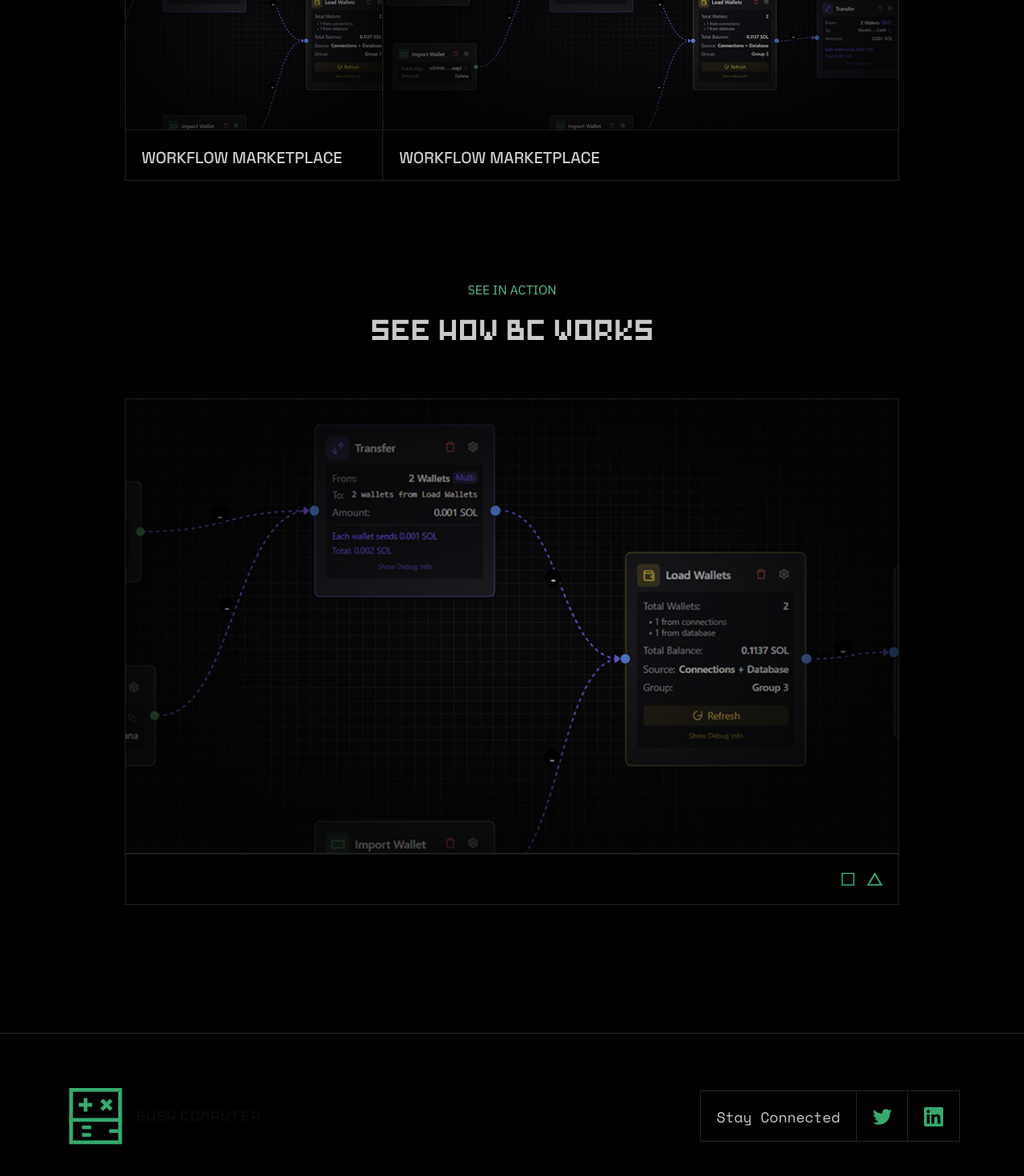
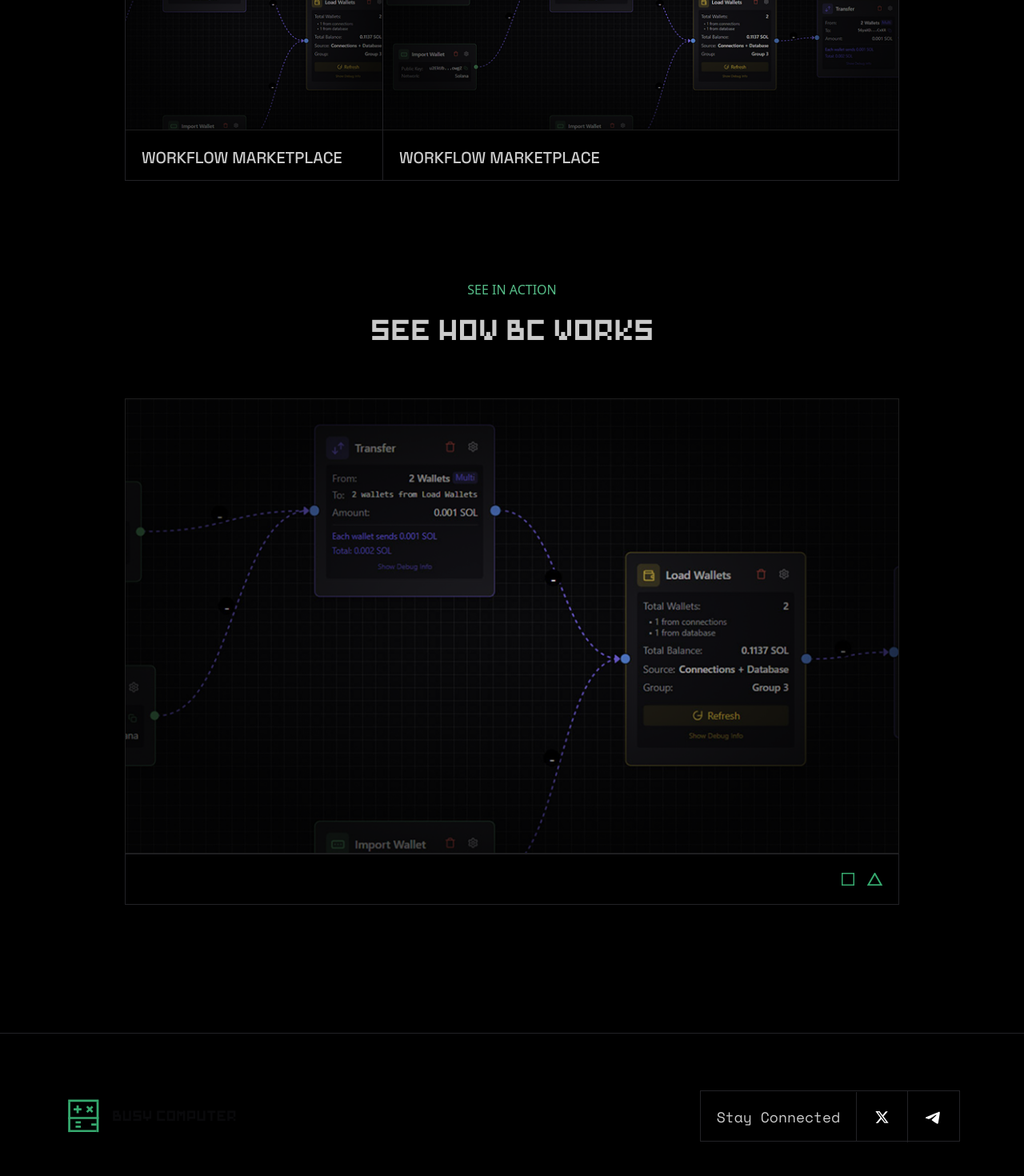
Before and after one commit to busycomputer/app, a Next.js app: page / in a window 1280 px wide. Shown: the part 1667-3137 px from the top of the page at 80% size. Built offline with nearby package versions, Linux system fonts and the light colour scheme.

Commit message:
Minor Updates on home page   - Added new icons to footer section   - Updated logo size on footer section   - Updated font-family on actions and feature section   - Updated padding on feature and workflow section in mobile responsive design   - Lint fix

```diff
--- a/src/components/home/feature/feature.tsx
+++ b/src/components/home/feature/feature.tsx
@@ -20,8 +20,8 @@ export default function Feature() {
   } = useFeatureAnimation()
 
   return (
-    <Bounded className="overflow-clip px-7 pb-3 pt-32" ref={containerRef}>
-      <p ref={headingRef} className="font-sans-plex w-fit pt-2 text-base text-primary md:mx-auto">
+    <Bounded className="overflow-clip px-7 pb-3 pt-20 sm:pt-32" ref={containerRef}>
+      <p ref={headingRef} className="font-sans-mono w-fit pt-2 text-base text-primary md:mx-auto">
         FEATURES
       </p>
       <h1
--- a/src/components/home/footer.tsx
+++ b/src/components/home/footer.tsx
@@ -8,6 +8,7 @@ import Logo from '@/assets/images/logo-192x192.png'
 import BzLogo from '../Icons/bz-logo'
 import LinkedId from '../svg/linkedId'
 import Twitter from '../svg/twitter'
+import TelegramIcon from '../svg/telegram-icon'
 
 const Footer = () => {
   const productLinks = [
@@ -89,7 +90,7 @@ const Footer = () => {
           {/* Logo and Social Links */}
           <div className="flex items-center justify-between">
             <div className="flex items-center gap-3 text-lg">
-              <Image src={ButtonContainer} alt="Logo" />
+              <Image src={ButtonContainer} alt="Logo" className="size-12" />
               <p className="font-space hidden sm:block">BUSY COMPUTER</p>
             </div>
 
@@ -99,11 +100,13 @@ const Footer = () => {
                   Stay Connected
                 </p>
               </div>
-              <div className="flex h-16 w-16 items-center justify-center border-r p-4">
-                <Twitter />
-              </div>
+              <Link href={`https://x.com/busycomputer`}>
+                <div className="flex h-16 w-16 items-center justify-center border-r p-4">
+                  <Twitter />
+                </div>
+              </Link>
               <div className="flex h-16 w-16 items-center justify-center p-4">
-                <LinkedId />
+                <TelegramIcon />
               </div>
             </div>
             {/* <div className="flex space-x-5">Add social media icons/links here</div> */}
--- a/src/components/home/hero/hero-description.tsx
+++ b/src/components/home/hero/hero-description.tsx
@@ -76,13 +76,13 @@ export default function HeroDescription({ className }: { className?: string }) {
       <div className="flex w-full max-w-xl flex-col items-center gap-4 md:max-w-3xl lg:max-w-[884px]">
         <div
           ref={headingRef}
-          className="font-space z-20 pt-3 text-3xl sm:text-center sm:text-4xl md:pt-0 md:text-4xl lg:text-[62px] lg:leading-[4.5rem]"
+          className="font-space z-20 pt-3 text-5xl sm:text-center sm:text-4xl md:pt-0 md:text-4xl lg:text-[62px] lg:leading-[4.5rem]"
         >
           BUILD AMAZING WORKFLOW AT WARPSEED
         </div>
         <div
           ref={textRef}
-          className="font-space-mono z-20 w-full text-xs uppercase text-muted-foreground sm:max-w-sm md:max-w-md md:text-center md:text-sm lg:max-w-[830px] lg:text-[16px] lg:leading-[1.5]"
+          className="font-space-mono z-20 w-full pr-8 text-xs uppercase text-muted-foreground sm:max-w-sm sm:pr-0 md:max-w-md md:text-center md:text-sm lg:max-w-[830px] lg:text-[16px] lg:leading-[1.5]"
         >
           Infrastructure that combines powerful AI, DeFi, and data scraping modules with a vibrant
           marketplace where creators can share and monetize their automated solutions
--- a/src/components/home/hero/hero.tsx
+++ b/src/components/home/hero/hero.tsx
@@ -10,7 +10,7 @@ export default function Hero() {
       <div className="absolute left-0 top-0 h-full w-full">
         <AnimatedBackgroundSquare />
       </div>
-      <Bounded className="max-w-[1312] px-5 pb-28">
+      <Bounded className="max-w-[1312] px-5 sm:pb-28">
         <div className="bg-circle-gradient absolute -top-[400px] left-1/2 h-[465px] w-64 -translate-x-1/2 rounded-full blur-[400px] md:-top-72 md:w-[365px]" />
         <HeroDescription />
         <EarlyAccessInput />
--- a/src/components/home/see-in-action.tsx
+++ b/src/components/home/see-in-action.tsx
@@ -9,7 +9,7 @@ export default function SeeInAction() {
   const { containerRef, headingRef, titleRef, videoRef } = useSeeInActionAnimation()
   return (
     <Bounded className="mb-5 overflow-clip px-7 pt-3 lg:mb-10 xl:mb-40" ref={containerRef}>
-      <p className="font-sans-plex mt-[100px] w-fit text-primary md:mx-auto" ref={titleRef}>
+      <p className="font-sans-mono mt-[100px] w-fit text-primary md:mx-auto" ref={titleRef}>
         SEE IN ACTION
       </p>
       <h1
--- /dev/null
+++ b/src/components/svg/telegram-icon.tsx
@@ -0,0 +1,23 @@
+export default function TelegramIcon() {
+  return (
+    <svg id="Layer_2" xmlns="http://www.w3.org/2000/svg" viewBox="0 0 200 200">
+      {/* <defs>
+        <style>
+          .cls-1 {
+            fill: #fff;
+          }
+        </style>
+      </defs> */}
+      <g id="Layer_1-2" data-name="Layer_1">
+        <g>
+          <rect width="200" height="200" />
+          <path
+            fill="#fff"
+            className="cls-1"
+            d="M117.71,91.72c-9.64,9.68-19.76,18.87-29.65,28.28-3.4,3.23-3.29,5.83.11,8.99.56.52,1.15,1.01,1.77,1.47,9.55,7.24,19.66,13.66,29.68,20.23,2.38,1.56,5,2.71,7.79,3.35,4.07.94,7.55-1.1,8.73-5.12.28-.95.44-1.95.6-2.93,2.89-18.19,5.79-36.37,8.64-54.57,1.25-7.96,2.38-15.93,3.35-22.46.13-6.32-2.27-8.36-7.05-7.44-.97.19-1.94.5-2.85.88-6.68,2.73-13.35,5.49-20.02,8.24-25.04,10.35-50.08,20.71-75.12,31.08-1.84.76-3.74,1.41-5.32,2.7-2.85,2.32-2.48,5.31.98,6.53,6.44,2.26,12.91,4.5,19.54,6.17,5.01,1.26,9.54.55,13.96-2.51,13.19-9.13,26.57-17.99,39.88-26.96,1.92-1.29,3.92-2.41,6.15-3.1.74-.23,1.53-.43,2.18.18.77.73.35,1.59.05,2.36-.71,1.83-2,3.25-3.36,4.62Z"
+          />
+        </g>
+      </g>
+    </svg>
+  )
+}
--- a/src/components/svg/twitter.tsx
+++ b/src/components/svg/twitter.tsx
@@ -1,10 +1,25 @@
 export default function Twitter() {
   return (
-    <svg width="24" height="24" viewBox="0 0 24 24" fill="none" xmlns="http://www.w3.org/2000/svg">
-      <path
-        d="M7.55016 21.75C16.6045 21.75 21.5583 14.2467 21.5583 7.74186C21.5583 7.53092 21.5536 7.3153 21.5442 7.10436C22.5079 6.40746 23.3395 5.54425 24 4.5553C23.1025 4.9546 22.1496 5.21538 21.1739 5.32874C22.2013 4.71291 22.9705 3.74547 23.3391 2.60577C22.3726 3.17856 21.3156 3.58261 20.2134 3.80061C19.4708 3.01156 18.489 2.48912 17.4197 2.31405C16.3504 2.13899 15.2532 2.32105 14.2977 2.8321C13.3423 3.34314 12.5818 4.15471 12.1338 5.14131C11.6859 6.12792 11.5754 7.23462 11.8195 8.2903C9.86249 8.19209 7.94794 7.6837 6.19998 6.7981C4.45203 5.91249 2.90969 4.66944 1.67297 3.14952C1.0444 4.23324 0.852057 5.51565 1.13503 6.73609C1.418 7.95654 2.15506 9.02345 3.19641 9.71999C2.41463 9.69517 1.64998 9.48468 0.965625 9.10592V9.16686C0.964925 10.3041 1.3581 11.4066 2.07831 12.2868C2.79852 13.167 3.80132 13.7706 4.91625 13.995C4.19206 14.1931 3.43198 14.222 2.69484 14.0794C3.00945 15.0574 3.62157 15.9129 4.44577 16.5263C5.26997 17.1398 6.26512 17.4806 7.29234 17.5012C5.54842 18.8711 3.39417 19.6141 1.17656 19.6106C0.783287 19.61 0.390399 19.5859 0 19.5384C2.25286 20.9837 4.87353 21.7514 7.55016 21.75Z"
-        fill="#36AA6F"
-      />
+    <svg id="Layer_2" xmlns="http://www.w3.org/2000/svg" viewBox="0 0 200 200">
+      {/* <defs>
+    <style>
+      .cls-1 {
+        fill: #fff;
+        fill-rule: evenodd;
+      }
+    </style>
+  </defs> */}
+      <g id="Layer_1-2" data-name="Layer_1">
+        <g>
+          <rect width="200" height="200" />
+          <path
+            fill="#fff"
+            fillRule="evenodd"
+            className="cls-1"
+            d="M80.59,52.36h-33.09l39.22,51.82-36.71,43.46h16.97l27.77-32.87,24.66,32.57h33.09l-40.37-53.32.07.09,34.76-41.15h-16.97l-25.81,30.56-23.59-31.16h0ZM65.76,61.43h10.3l58.17,76.83h-10.3l-58.17-76.83Z"
+          />
+        </g>
+      </g>
     </svg>
   )
 }
```
